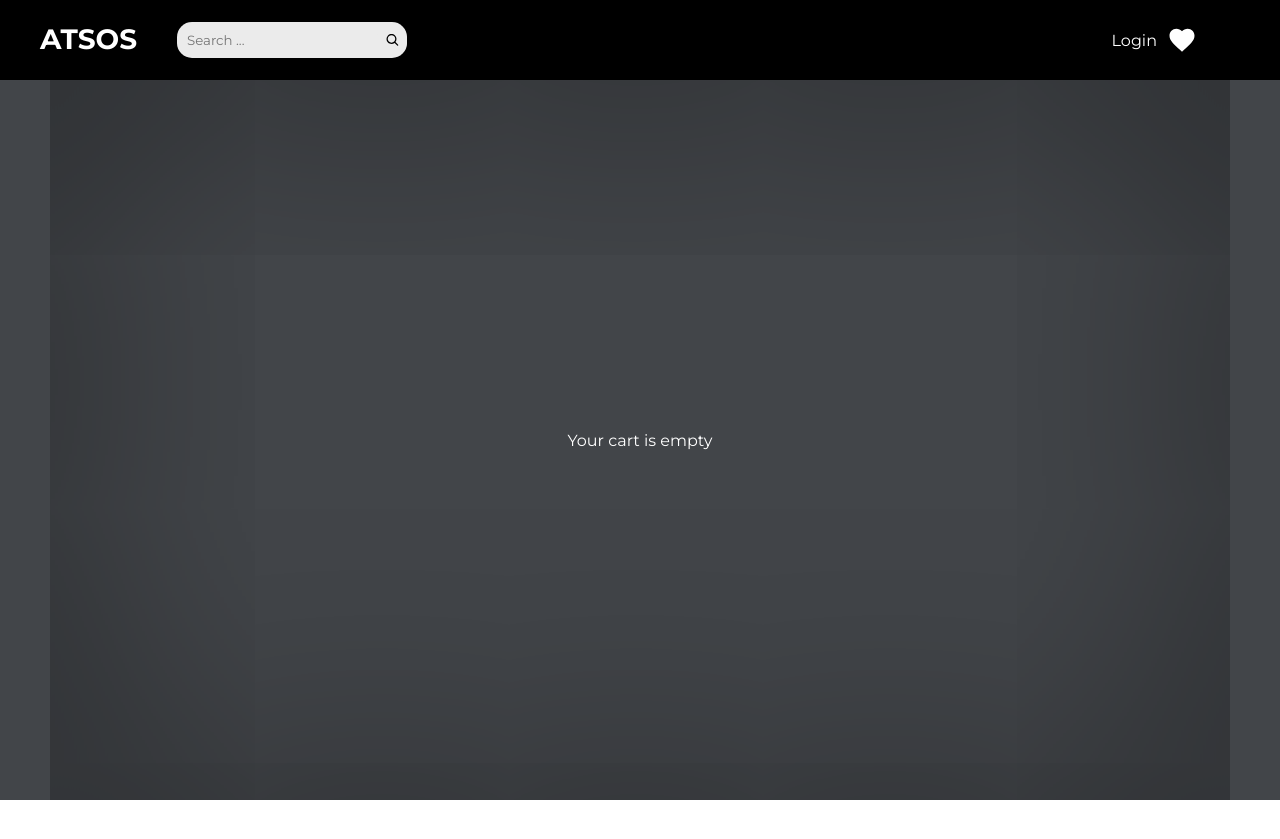
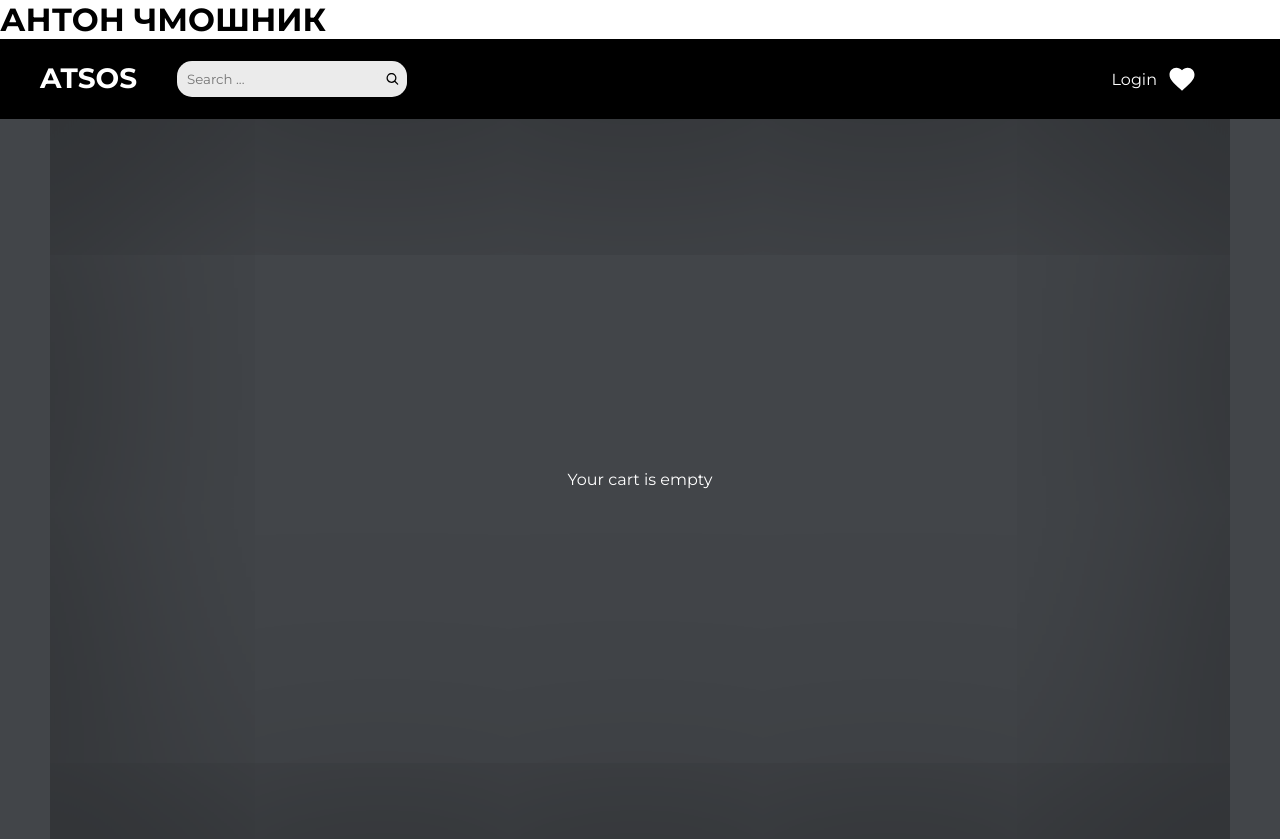
Before and after one commit to litasfvck/clothes-shop, a React (Create React App) app: page /cart in a window 1280 px wide. Before the commit the page ends 800 px from the top, so only its background shows below. Built offline with nearby package versions, Linux system fonts and the light colour scheme; some icons are missing.

Commit message:
chore: написал что антон чмо_)

```diff
--- a/src/index.tsx
+++ b/src/index.tsx
@@ -1,14 +1,15 @@
-import React from 'react';
-import ReactDOM from 'react-dom/client';
-import App from './App';
-import { BrowserRouter } from 'react-router-dom';
+import React from "react";
+import ReactDOM from "react-dom/client";
+import App from "./App";
+import { BrowserRouter } from "react-router-dom";
 
 const root = ReactDOM.createRoot(
-  document.getElementById('root') as HTMLElement
+  document.getElementById("root") as HTMLElement
 );
 
 root.render(
   <BrowserRouter>
+    <h1> АНТОН ЧМОШНИК</h1>
     <App />
   </BrowserRouter>
 );
```
